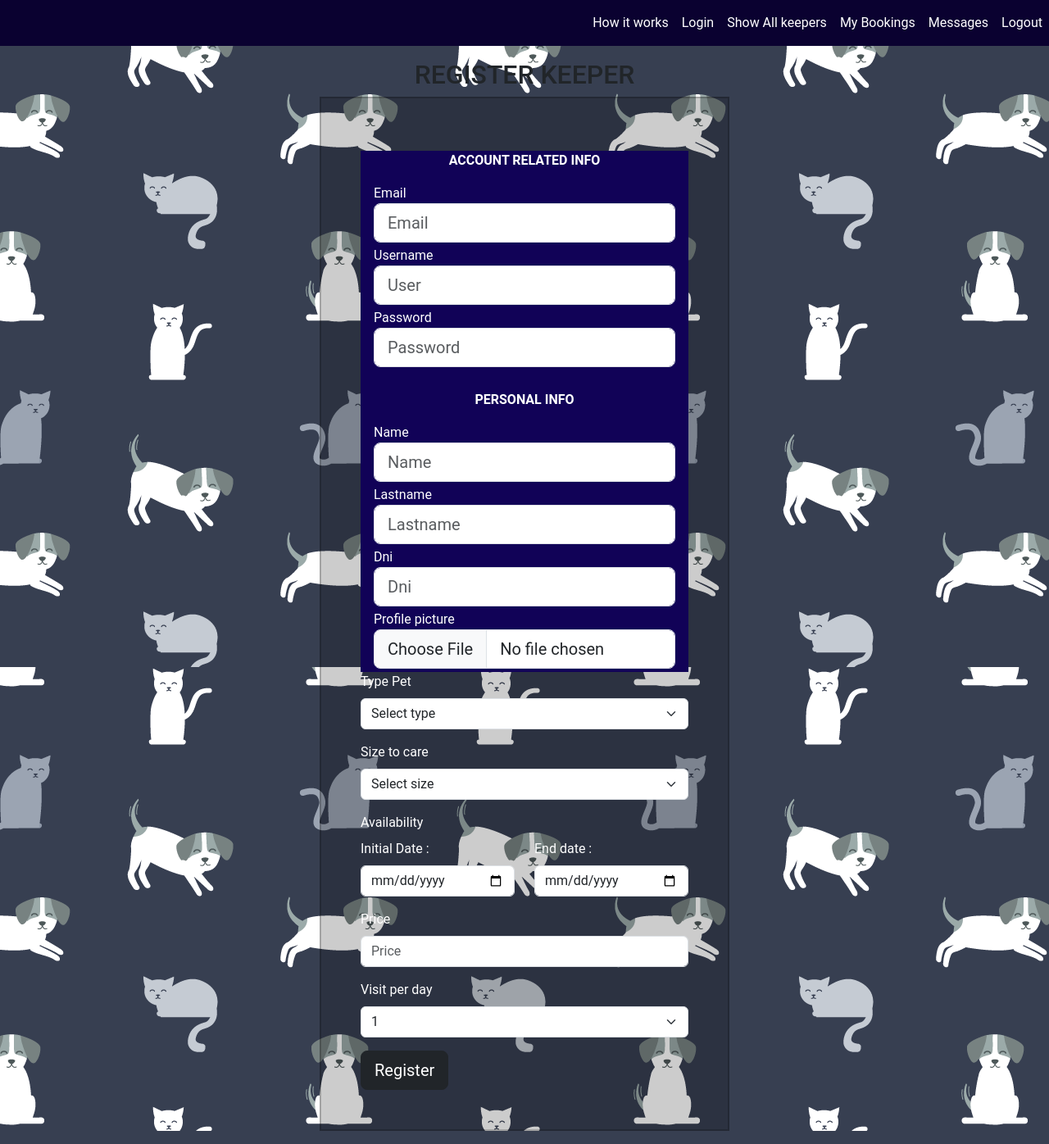
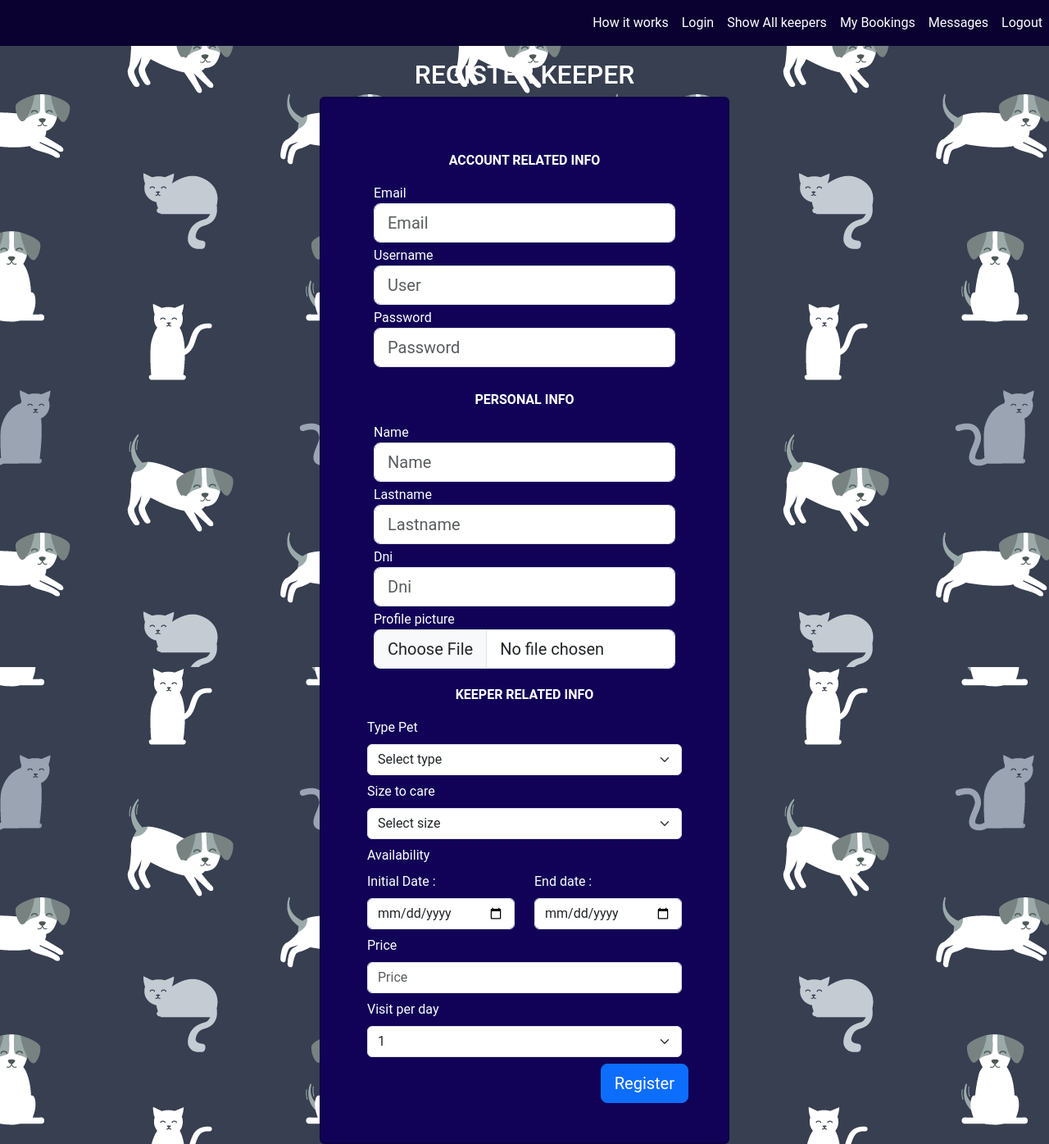
Before and after one commit to Npalummieri/PetHeroDef, a PHP site: template Views/registerKeeper.php in a window 1280 px wide. Shown: the part 76-1472 px from the top of the page at 82% size. Run offline with PHP 8.4, Linux system fonts and the light colour scheme; the template is opened without the code that fills it, so the values that code supplies are empty; some libraries are stand-ins or nearby versions.

Commit message:
minor bs changes & msges to User

```diff
--- a/Controllers/KeeperController.php
+++ b/Controllers/KeeperController.php
@@ -51,7 +51,7 @@
                 Session::SetOkMessage("Successfully registered!");
                 header("location: " . FRONT_ROOT . "Home/Index");
             } else {
-                Session::SetBadMessage("Not validate data.Check the register!");
+                Session::SetBadMessage("Something failed at the register.Do it again!");
                 $this->homeController->Index();
                 header("location: " . FRONT_ROOT . "Home/Index");
             }
--- a/Views/keeperListPag.php
+++ b/Views/keeperListPag.php
@@ -3,7 +3,7 @@
 require_once(VIEWS_PATH . "formKeepersList.php");
 ?>
 
-<div class="container mt-5" id="contMain" data-baseurl="<?php echo FRONT_ROOT; ?>" style="background-color :#364a6e;" >
+<div class="container mt-5" id="contMain" data-baseurl="<?php echo FRONT_ROOT; ?>" style="background-color : #110257;" >
   <h2 class="text-center text-white">Keepers</h2>
   <div class="row justify-content-center">
     <?php foreach ($allKeepers as $keeper) { ?>
@@ -41,7 +41,7 @@
   </div>
 </div>
 
-<div class="container mt-3" style="background-color: #364a6e;">
+<div class="container mt-3" style="background-color: #110257;">
   <div class="d-flex justify-content-center">
     <?php for ($page = 1; $page <= $totalPages; $page++) { ?>
       <a href="<?php echo FRONT_ROOT . 'Home/showKeeperListPag/' . $page ?>" class="btn m-1" style="background-color:#d6c9ae;"><?php echo $page ?></a>
--- a/Views/registerKeeper.php
+++ b/Views/registerKeeper.php
@@ -2,16 +2,18 @@
 <?php include("nav.php"); ?>
 
 <div class="wrapper row4 ">
-    <main class="container clear d-flex justify-content-center">
+    <main class="container clear d-flex justify-content-center" >
         <div class="content mt-3 ">
-            <h2 class="text-center">REGISTER KEEPER</h2>
+            <h2 class="text-center text-white">REGISTER KEEPER</h2>
 
             <?php include("msgeDisplay.php"); ?>
-            <form action="<?php echo FRONT_ROOT . "Keeper/registerKeeper"; ?>" method="POST" enctype="multipart/form-data" class="login-form bg-dark-alpha p-5 text-white">
+            <form action="<?php echo FRONT_ROOT . "Keeper/registerKeeper"; ?>" method="POST" enctype="multipart/form-data" class="login-form rounded p-5 text-white" style="background-color :  #110257;">
 
                 <?php require_once("register.php"); ?>
 
-                <div class="mb-3">
+                <p class="text-center  mt-3"><strong>KEEPER RELATED INFO</strong></p>
+
+                <div class="form-group m-2">
                     <label for="TypePet" class="form-label">Type Pet</label>
                     <select class="form-select" name="typePet" id="TypePet" required>
                         <option value="" selected>Select type</option>
@@ -20,7 +22,7 @@
                     </select>
                 </div>
 
-                <div class="mb-3">
+                <div class="form-group m-2">
                     <label for="Size" class="form-label">Size to care</label>
                     <select class="form-select" name="typeCare" id="Size" required>
                         <option value="" selected>Select size</option>
@@ -30,7 +32,7 @@
                     </select>
                 </div>
 
-                <div class="mb-3">
+                <div class="form-group m-2">
                     <label for="availDays" class="form-label">Availability</label>
                     <div class="row">
                         <div class="col-md-6">
@@ -44,12 +46,12 @@
                     </div>
                 </div>
 
-                <div class="mb-3">
+                <div class="form-group m-2">
                     <label for="price" class="form-label">Price</label>
                     <input type="number" name="price" class="form-control" placeholder="Price" required>
                 </div>
 
-                <div class="mb-3">
+                <div class="form-group m-2">
                     <label for="visitPerDay" class="form-label">Visit per day</label>
                     <select name="visitPerDay" id="visitPerDay" class="form-select">
                         <option value="1">1</option>
@@ -57,7 +59,9 @@
                     </select>
                 </div>
 
-                <button class="btn btn-dark btn-lg btn-block" type="submit">Register</button>
+                <div class="text-end">
+                <button class="btn btn-primary btn-lg btn-block " type="submit">Register</button>
+                </div>
             </form>
         </div>
     </main>
```
